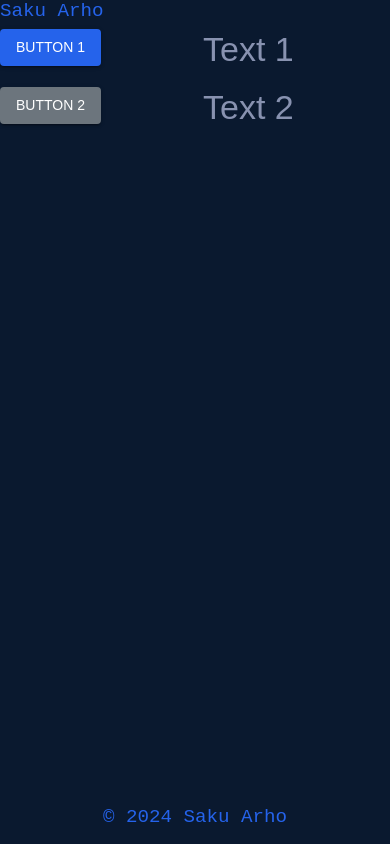
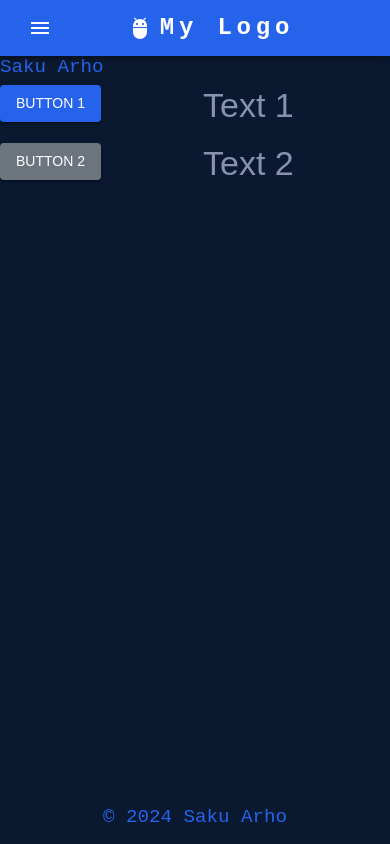
Before and after one commit to Z-kke/my_portfolio, a Next.js app: page / in a window 390 px wide. Built offline with nearby package versions, Linux system fonts and the light colour scheme.

Commit message:
Add a responsive App bar.

```diff
--- /dev/null
+++ b/app/components/ResponsiveAppBar.tsx
@@ -0,0 +1,157 @@
+"use client";
+
+import * as React from "react";
+import AppBar from "@mui/material/AppBar";
+import Box from "@mui/material/Box";
+import Toolbar from "@mui/material/Toolbar";
+import IconButton from "@mui/material/IconButton";
+import Typography from "@mui/material/Typography";
+import Menu from "@mui/material/Menu";
+import MenuIcon from "@mui/icons-material/Menu";
+import Container from "@mui/material/Container";
+import Button from "@mui/material/Button";
+import MenuItem from "@mui/material/MenuItem";
+import AdbIcon from "@mui/icons-material/Adb";
+import useScrollTrigger from "@mui/material/useScrollTrigger";
+import Slide from "@mui/material/Slide";
+
+interface Props {
+  pages: string[];
+  logo?: string;
+}
+
+function HideOnScroll({ children }: { children: React.ReactElement }) {
+  const trigger = useScrollTrigger({
+    target: typeof window !== "undefined" ? window : undefined,
+  });
+
+  return (
+    <Slide appear={false} direction="down" in={!trigger}>
+      {children}
+    </Slide>
+  );
+}
+
+function ResponsiveAppBar({ pages, logo = "LOGO" }: Props) {
+  const [anchorElNav, setAnchorElNav] = React.useState<null | HTMLElement>(
+    null,
+  );
+
+  const handleOpenNavMenu = (event: React.MouseEvent<HTMLElement>) => {
+    setAnchorElNav(event.currentTarget);
+  };
+
+  const handleCloseNavMenu = () => {
+    setAnchorElNav(null);
+  };
+
+  return (
+    <HideOnScroll>
+      <AppBar position="sticky">
+        <Container maxWidth="xl">
+          <Toolbar disableGutters>
+            <AdbIcon sx={{ display: { xs: "none", md: "flex" }, mr: 1 }} />
+            <Typography
+              variant="h6"
+              noWrap
+              component="a"
+              href="#"
+              sx={{
+                mr: 2,
+                display: { xs: "none", md: "flex" },
+                fontFamily: "monospace",
+                fontWeight: 700,
+                letterSpacing: ".3rem",
+                color: "inherit",
+                textDecoration: "none",
+              }}
+            >
+              {logo}
+            </Typography>
+
+            <Box
+              sx={{
+                flexGrow: 1,
+                display: { xs: "flex", md: "none" },
+              }}
+            >
+              <IconButton
+                size="large"
+                aria-label="account of current user"
+                aria-controls="menu-appbar"
+                aria-haspopup="true"
+                onClick={handleOpenNavMenu}
+                color="inherit"
+              >
+                <MenuIcon />
+              </IconButton>
+              <Menu
+                id="menu-appbar"
+                anchorEl={anchorElNav}
+                anchorOrigin={{
+                  vertical: "bottom",
+                  horizontal: "left",
+                }}
+                keepMounted
+                transformOrigin={{
+                  vertical: "top",
+                  horizontal: "left",
+                }}
+                open={Boolean(anchorElNav)}
+                onClose={handleCloseNavMenu}
+                sx={{
+                  display: { xs: "block", md: "none" },
+                }}
+              >
+                {pages.map((page) => (
+                  <MenuItem key={page} onClick={handleCloseNavMenu}>
+                    <Typography textAlign="center">{page}</Typography>
+                  </MenuItem>
+                ))}
+              </Menu>
+            </Box>
+            <AdbIcon sx={{ display: { xs: "flex", md: "none" }, mr: 1 }} />
+            <Typography
+              variant="h5"
+              noWrap
+              component="a"
+              href="#"
+              sx={{
+                mr: 2,
+                display: { xs: "flex", md: "none" },
+                flexGrow: 1,
+                justifyContent: "flex-start",
+                fontFamily: "monospace",
+                fontWeight: 700,
+                letterSpacing: ".3rem",
+                color: "inherit",
+                textDecoration: "none",
+              }}
+            >
+              {logo}
+            </Typography>
+            <Box
+              sx={{
+                flexGrow: 1,
+                display: { xs: "none", md: "flex" },
+                justifyContent: "flex-end",
+              }}
+            >
+              {pages.map((page) => (
+                <Button
+                  key={page}
+                  onClick={handleCloseNavMenu}
+                  sx={{ my: 2, color: "white", display: "block" }}
+                >
+                  {page}
+                </Button>
+              ))}
+            </Box>
+          </Toolbar>
+        </Container>
+      </AppBar>
+    </HideOnScroll>
+  );
+}
+
+export default ResponsiveAppBar;
--- a/app/page.tsx
+++ b/app/page.tsx
@@ -1,7 +1,10 @@
 import DynamicGrid from "./components/DynamicGrid";
 import { Button, Typography } from "@mui/material";
+import ResponsiveAppBar from "./components/ResponsiveAppBar";
 
 export default function Home() {
+  const appbarItems = ["About", "Experience", "Work", "Contact", "Resume"];
+
   const items = [
     {
       component: Button,
@@ -37,6 +40,11 @@
 
   return (
     <div>
+      <ResponsiveAppBar
+        pages={appbarItems}
+        logo="My Logo"
+        avatarSrc="/path/to/custom/avatar.jpg"
+      />
       <main className="container mx-auto px-4 py-8">
         <Typography variant="h1" gutterBottom>
           Saku Arho
```
